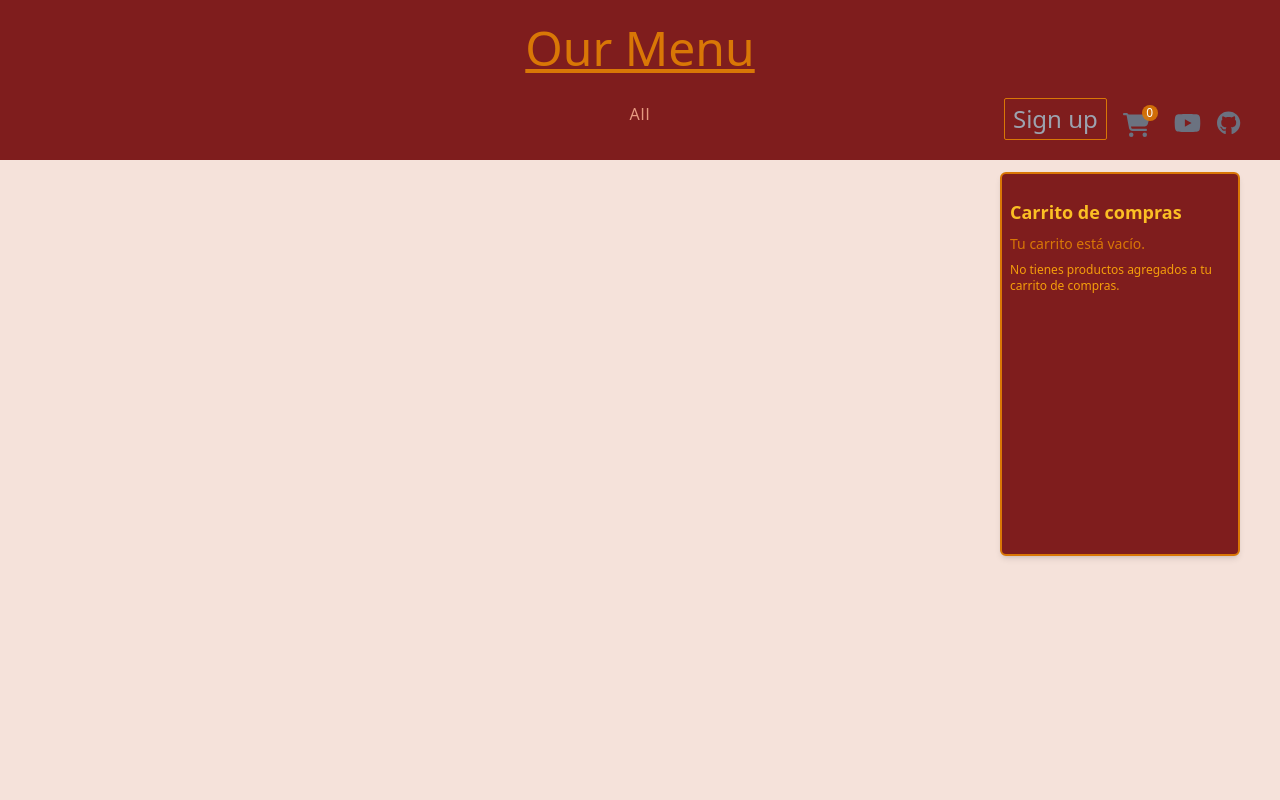
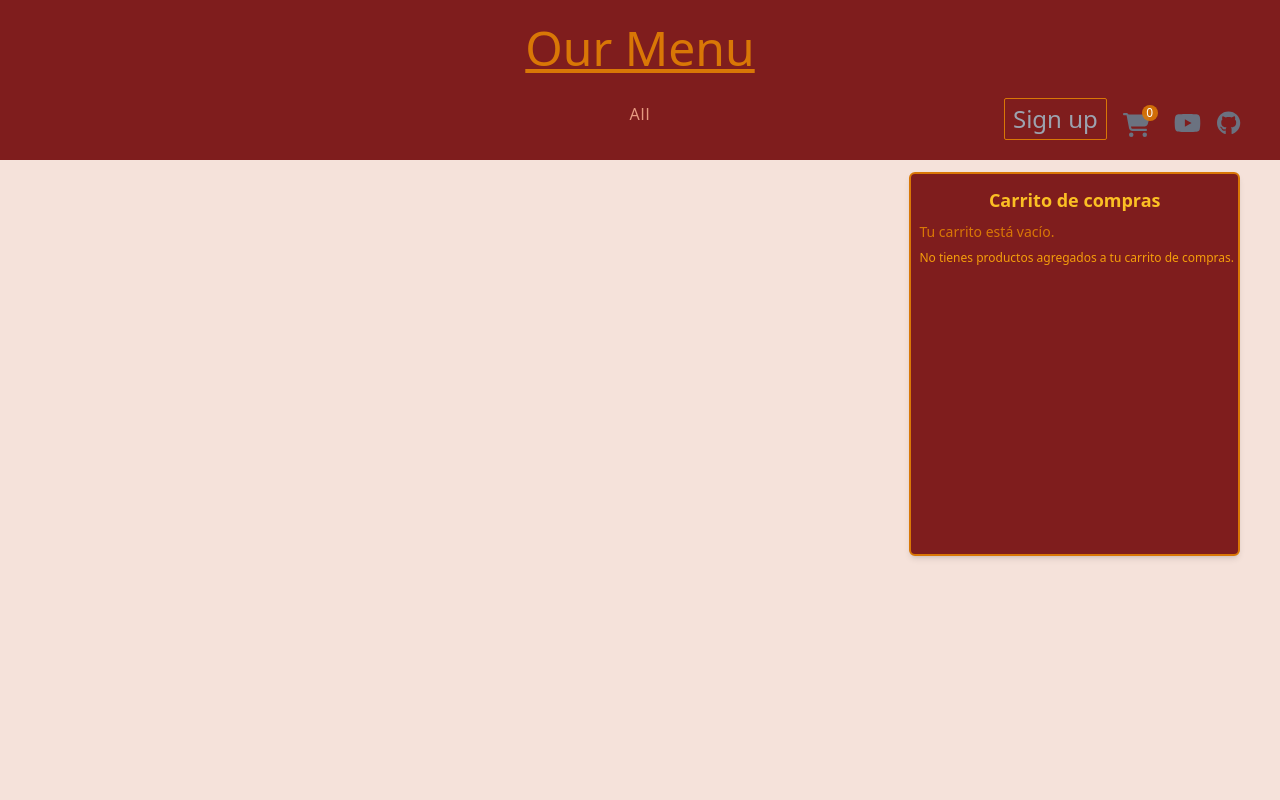
Before and after one commit to Androsmurcia/MenuRestaurante, a React (Vite) app in the folder frontend/: page / in a window 1280 px wide. Both pictures are taken after a click on the button "Carrito de compras". Shown: the top 800 px of the page. Built offline with nearby package versions, Linux system fonts and the light colour scheme.

Commit message:
agregué contador en cart.jsx

```diff
--- a/frontend/src/components/Cart.jsx
+++ b/frontend/src/components/Cart.jsx
@@ -7,15 +7,16 @@ function Cart({
   sendItemClick,
   addSameItem,
   deleteSameItem,
+  cartItems,
 }) {
   return (
-    <div className="flex flex-col justify-start  bg-red-900 rounded-md mt-3 p-1 w-auto overflow-y-scroll h-96 custom-scrollbar fixed right-10 top-40 shadow-md border-amber-600 border-2">
-      <h3 className=" text-amber-400 font-bold text-lg ml-1 pt-3 first-letter:uppercase mt-2">
+    <div className="flex flex-col justify-start items-center bg-red-900 rounded-md mt-3 p-1 pb-2  overflow-y-scroll h-96 custom-scrollbar fixed right-10 top-40 shadow-md border-amber-600 border-2">
+      <h3 className=" text-amber-400 font-bold text-lg  first-letter:uppercase mt-2">
         carrito de compras
       </h3>
 
       {items.length === 0 ? (
-        <div className="emptyCart flex flex-col ml-1 max-w-56 mt-2 text-sm mb-2">
+        <div className="emptyCart flex flex-col ml-1  mt-2 text-sm mb-2">
           <h2 className=" text-amber-600 first-letter:uppercase mb-2">
             tu carrito está vacío.
           </h2>
@@ -24,7 +25,7 @@ function Cart({
           </p>
         </div>
       ) : (
-        <div className="fullCart ml-1 max-w-56">
+        <div className="fullCart  w-4/5 mx-4  ">
           {items.map((item) => (
             <CartItem
               key={item.id}
@@ -35,14 +36,25 @@ function Cart({
               // Pasa las funciones addSameItem, deleteSameItem, deleteItemClick y sendItemClick aquí
             />
           ))}
+          <div className="finalProduct flex justify-around font-medium items-start ">
+            <div>
+              <p className="text-white  bg-red-950 rounded-md py-1 px-1 mr-1 text-center">
+                Total productos:
+              </p>
+              <p className="bg-white rounded-md text-center mr-1 mt-1 text-black">
+                {cartItems.reduce((acc, curr) => acc + curr.count, 0)}
+              </p>
+            </div>
+
             <button
-            className="first-letter:uppercase text-white bg-red-950 rounded-md p-1 mt-1"
+              className="first-letter:uppercase text-white bg-red-950 rounded-md px-1 py-1 "
               name="buyItem"
               type="button"
               onClick={sendItemClick}
             >
-            realizar pedido
+              realizar pedido:
             </button>
+          </div>
         </div>
       )}
     </div>
@@ -62,6 +74,15 @@ Cart.propTypes = {
   sendItemClick: PropTypes.func.isRequired,
   addSameItem: PropTypes.func.isRequired,
   deleteSameItem: PropTypes.func.isRequired,
+  cartItems: PropTypes.arrayOf(
+    PropTypes.shape({
+      id: PropTypes.oneOfType([PropTypes.string, PropTypes.number]).isRequired,
+      title: PropTypes.string.isRequired,
+      price: PropTypes.oneOfType([PropTypes.string, PropTypes.number])
+        .isRequired,
+      count: PropTypes.number.isRequired,
+    })
+  ).isRequired,
 };
 
 export default Cart;
--- a/frontend/src/components/CartItem.jsx
+++ b/frontend/src/components/CartItem.jsx
@@ -5,7 +5,7 @@ import PropTypes from "prop-types";
 
 const CartItem = ({ item, addSameItem, deleteSameItem, deleteItemClick }) => {
   return (
-    <div key={item.id} className=" overline mt-1 color text-amber-500">
+    <div key={item.id} className="  mt-2 color text-amber-500 w-full ">
       <h4 className="text-2xl text-white mb-2 capitalize">{item.title}</h4>
       <h4 className="text-white mb-2">{item.price}</h4>
 
--- a/frontend/src/components/ShoppingCart.jsx
+++ b/frontend/src/components/ShoppingCart.jsx
@@ -73,6 +73,7 @@ function ShoppingCart({
           sendItemClick={sendItemClick}
           addSameItem={addSameItem}
           deleteSameItem={deleteSameItem}
+          cartItems={cartItems}
         />
       )}
     </>
```
Lines whose indentation alone changed are shown as unchanged.
